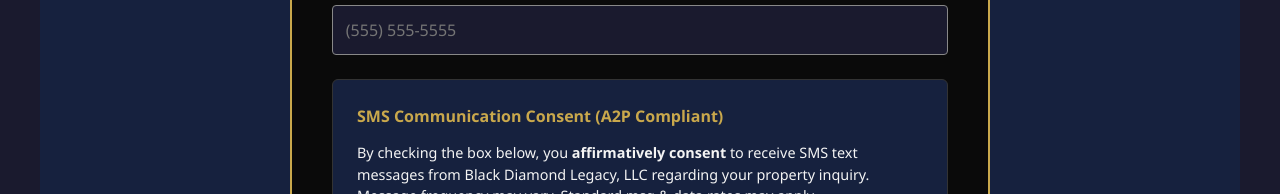
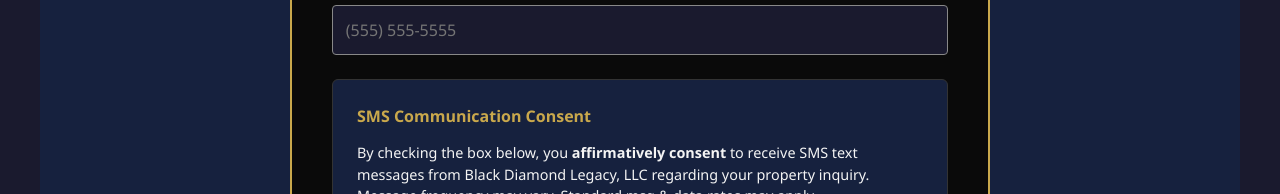
Before and after one commit to kur0oo/black-diamond-legacy, a plain HTML site: page contact.html in a window 1280 px wide. Shown: the part 1358-1552 px from the top of the page. Drawn offline with Linux system fonts and the light colour scheme.

Commit message:
Update contact.html

```diff
--- a/contact.html
+++ b/contact.html
@@ -119,7 +119,7 @@
 
         <!-- A2P COMPLIANT CONSENT BOX -->
         <div class="consent-box">
-          <h4>SMS Communication Consent (A2P Compliant)</h4>
+          <h4>SMS Communication Consent </h4>
           <p>By checking the box below, you <strong>affirmatively consent</strong> to receive SMS text messages from Black Diamond Legacy, LLC regarding your property inquiry. Message frequency may vary. Standard msg & data rates may apply.</p>
           <p style="margin-top: 0.5rem;">You may opt out at any time by replying <strong>STOP</strong>.</p>
 
```
